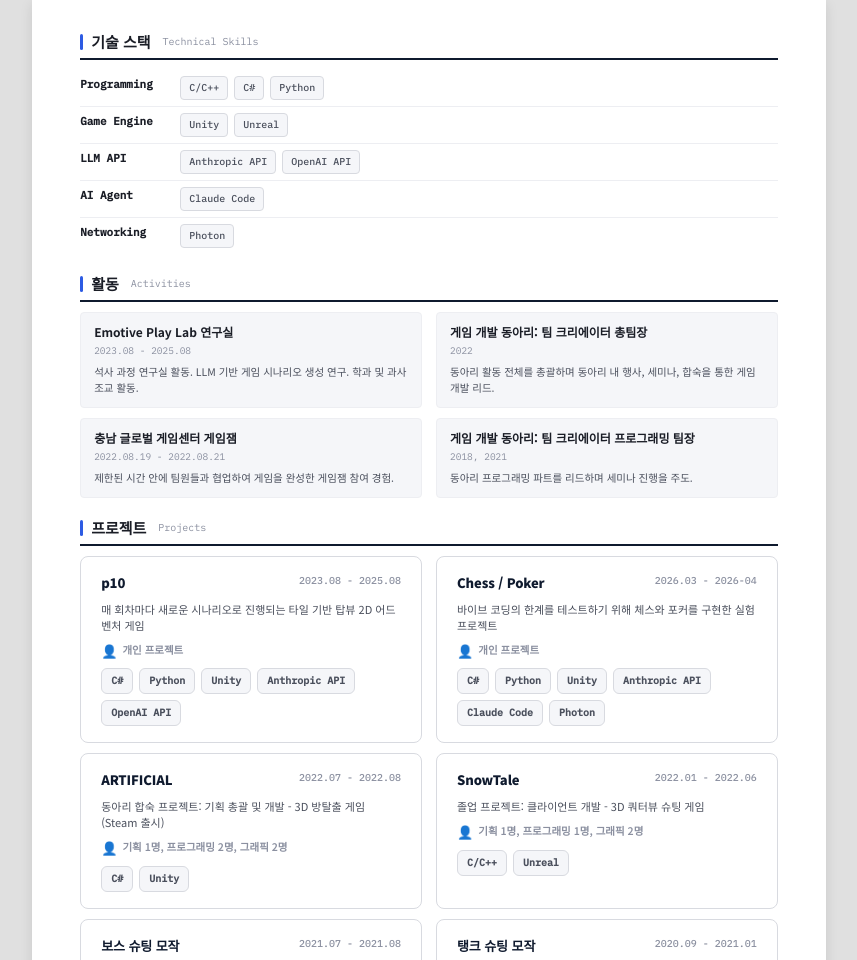
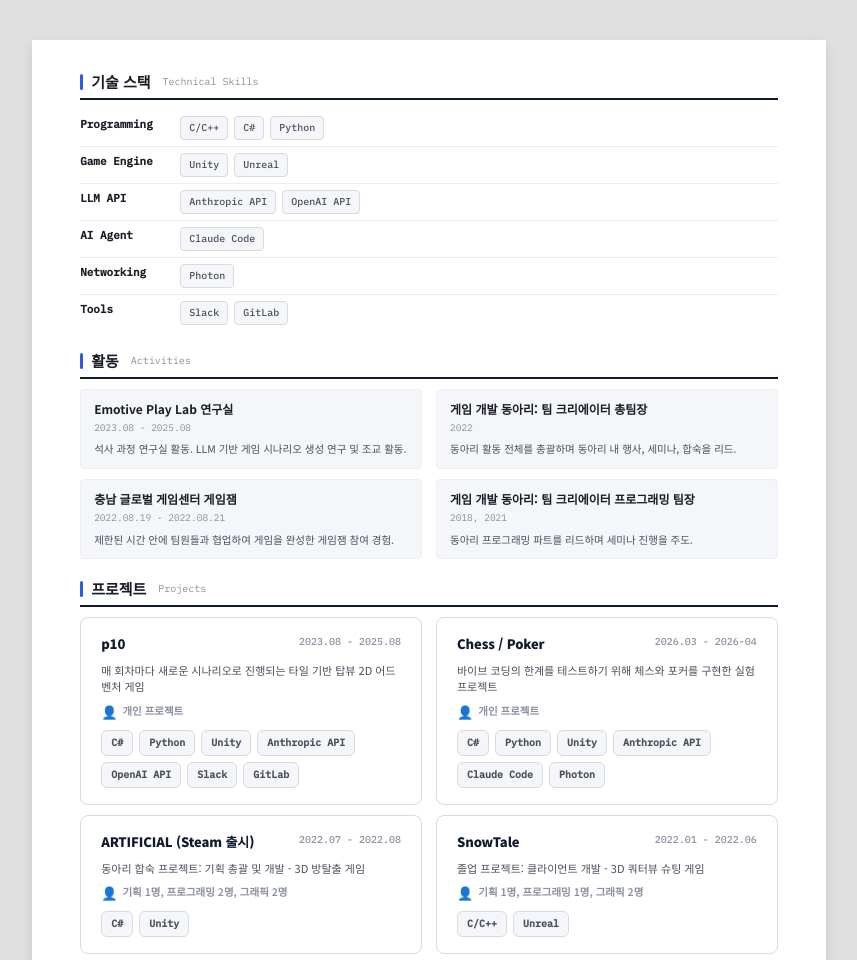
Before and after one commit to dafher801/Portfolio, a website: page page2.html in a window 1280 px wide. Shown: the top 960 px of the page, without its empty margins (211-1068 px from the left). Drawn offline with Linux system fonts and the light colour scheme.

Commit message:
기술 스택 수정

```diff
--- a/page2.html
+++ b/page2.html
@@ -20,7 +20,7 @@
     body {
       font-family: 'Noto Sans KR', sans-serif; background: #E0E0E0; color: var(--text);
       line-height: 1.6; -webkit-font-smoothing: antialiased; display: flex;
-      justify-content: center; padding: 0;
+      justify-content: center; padding: 40px 0;
     }
 
     .a4-page {
@@ -177,6 +177,10 @@
             <td class="stack-label">Networking</td>
             <td><div class="stack-tags"><span class="tag">Photon</span></div></td>
           </tr>
+          <tr>
+            <td class="stack-label">Tools</td>
+            <td><div class="stack-tags"><span class="tag">Slack</span><span class="tag">GitLab</span></div></td>
+          </tr>
         </table>
       </section>
 
@@ -190,12 +194,12 @@
           <div class="activity-card">
             <div class="activity-title">Emotive Play Lab 연구실</div>
             <div class="activity-period">2023.08 - 2025.08</div>
-            <div class="activity-desc">석사 과정 연구실 활동. LLM 기반 게임 시나리오 생성 연구. 학과 및 과사 조교 활동.</div>
+            <div class="activity-desc">석사 과정 연구실 활동. LLM 기반 게임 시나리오 생성 연구 및 조교 활동.</div>
           </div>
           <div class="activity-card">
             <div class="activity-title">게임 개발 동아리: 팀 크리에이터 총팀장</div>
             <div class="activity-period">2022</div>
-            <div class="activity-desc">동아리 활동 전체를 총괄하며 동아리 내 행사, 세미나, 합숙을 통한 게임 개발 리드.</div>
+            <div class="activity-desc">동아리 활동 전체를 총괄하며 동아리 내 행사, 세미나, 합숙을 리드.</div>
           </div>
           <div class="activity-card">
             <div class="activity-title">충남 글로벌 게임센터 게임잼</div>
@@ -224,7 +228,7 @@
             </div>
             <div class="project-desc">매 회차마다 새로운 시나리오로 진행되는 타일 기반 탑뷰 2D 어드벤처 게임</div>
             <div class="project-meta"><span class="icon">👤</span><span>개인 프로젝트</span></div>
-            <div class="project-tags"><span class="project-tag">C#</span><span class="project-tag">Python</span><span class="project-tag">Unity</span><span class="project-tag">Anthropic API</span><span class="project-tag">OpenAI API</span></div>
+            <div class="project-tags"><span class="project-tag">C#</span><span class="project-tag">Python</span><span class="project-tag">Unity</span><span class="project-tag">Anthropic API</span><span class="project-tag">OpenAI API</span><span class="project-tag">Slack</span><span class="project-tag">GitLab</span></div>
           </div>
 
           <div class="project-card">
@@ -239,10 +243,10 @@
 
           <div class="project-card">
             <div class="project-header">
-              <div class="project-title">ARTIFICIAL</div>
+              <div class="project-title">ARTIFICIAL (Steam 출시)</div>
               <div class="project-duration">2022.07 - 2022.08</div>
             </div>
-            <div class="project-desc">동아리 합숙 프로젝트: 기획 총괄 및 개발 - 3D 방탈출 게임 (Steam 출시)</div>
+            <div class="project-desc">동아리 합숙 프로젝트: 기획 총괄 및 개발 - 3D 방탈출 게임</div>
             <div class="project-meta"><span class="icon">👤</span><span>기획 1명, 프로그래밍 2명, 그래픽 2명</span></div>
             <div class="project-tags"><span class="project-tag">C#</span><span class="project-tag">Unity</span></div>
           </div>
```
Also changed, not shown: page3.html (+3 -3 lines).
